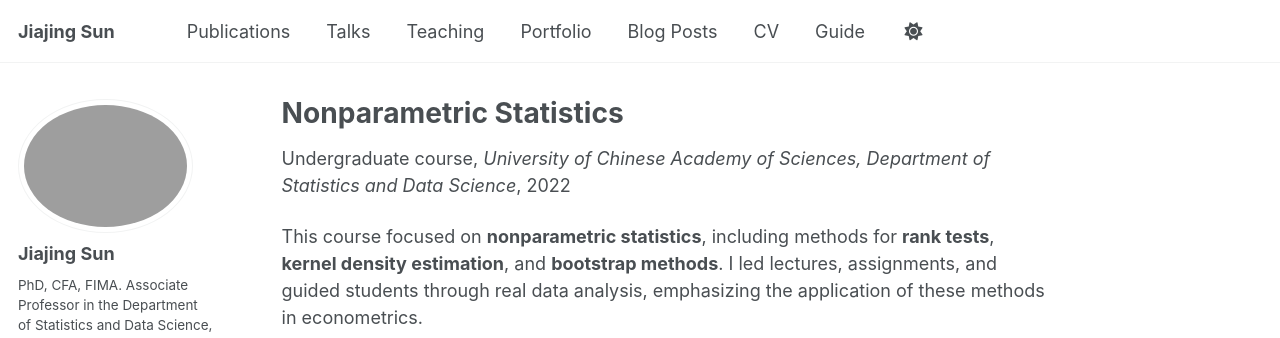
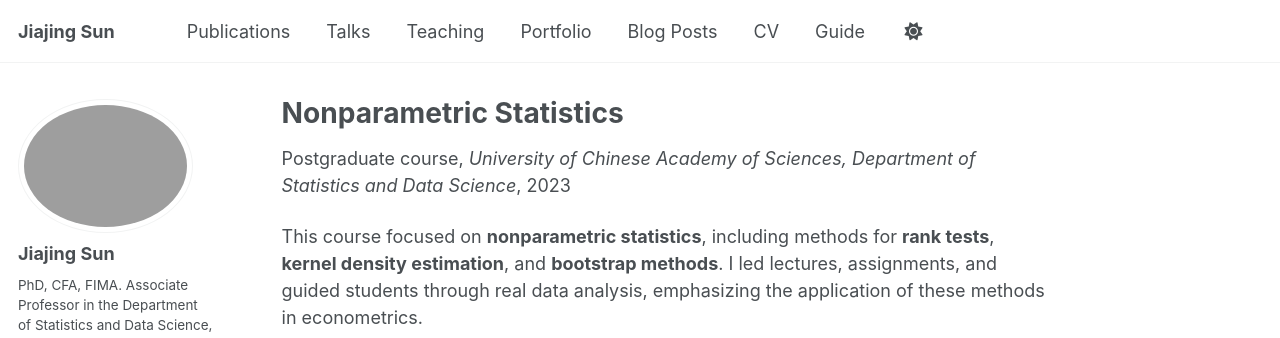
Before and after one commit to Jiajing-Sun/jiajing-sun.github.io, a Jekyll site: the page built from _teaching/2023-spring-nonparametric-statistics.md, in a window 1280 px wide. Shown: the top 338 px of the page. Built offline with Jekyll 4.4.1, drawn with Linux system fonts in a browser that asks for light colours; some web fonts are replaced; a script bundle is joined from its source files by our own code; library files that are not in the unit come from our copies.

Commit message:
Update 2023-spring-nonparametric-statistics.md

```diff
--- a/_teaching/2023-spring-nonparametric-statistics.md
+++ b/_teaching/2023-spring-nonparametric-statistics.md
@@ -1,10 +1,10 @@
 ---
 title: "Nonparametric Statistics"
 collection: teaching
-type: "Undergraduate course"
+type: "Postgraduate course"
 permalink: /teaching/2023-spring-nonparametric-statistics
 venue: "University of Chinese Academy of Sciences, Department of Statistics and Data Science"
-date: 2022-03-01
+date: 2023-03-01
 location: "Beijing, China"
 ---
 
```
